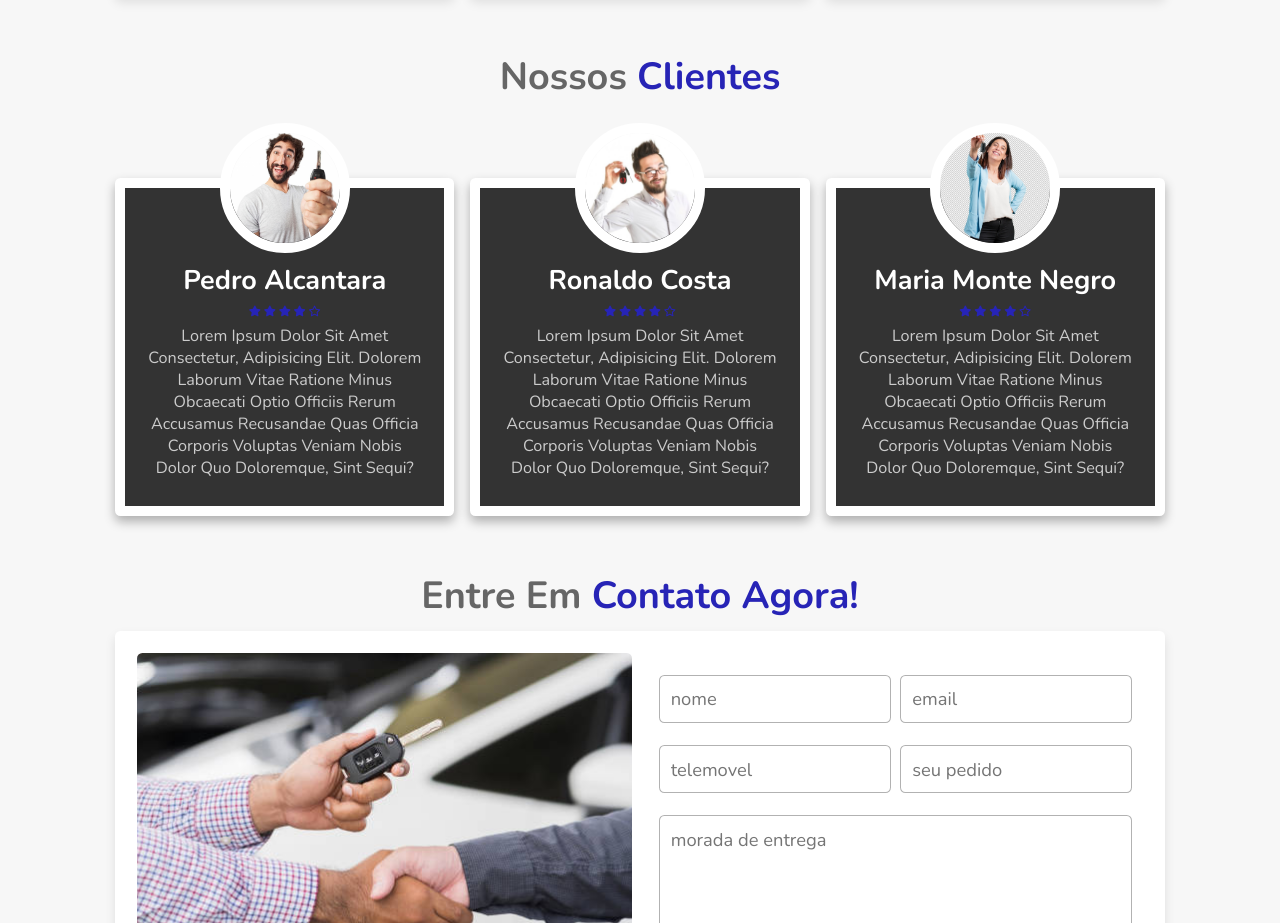
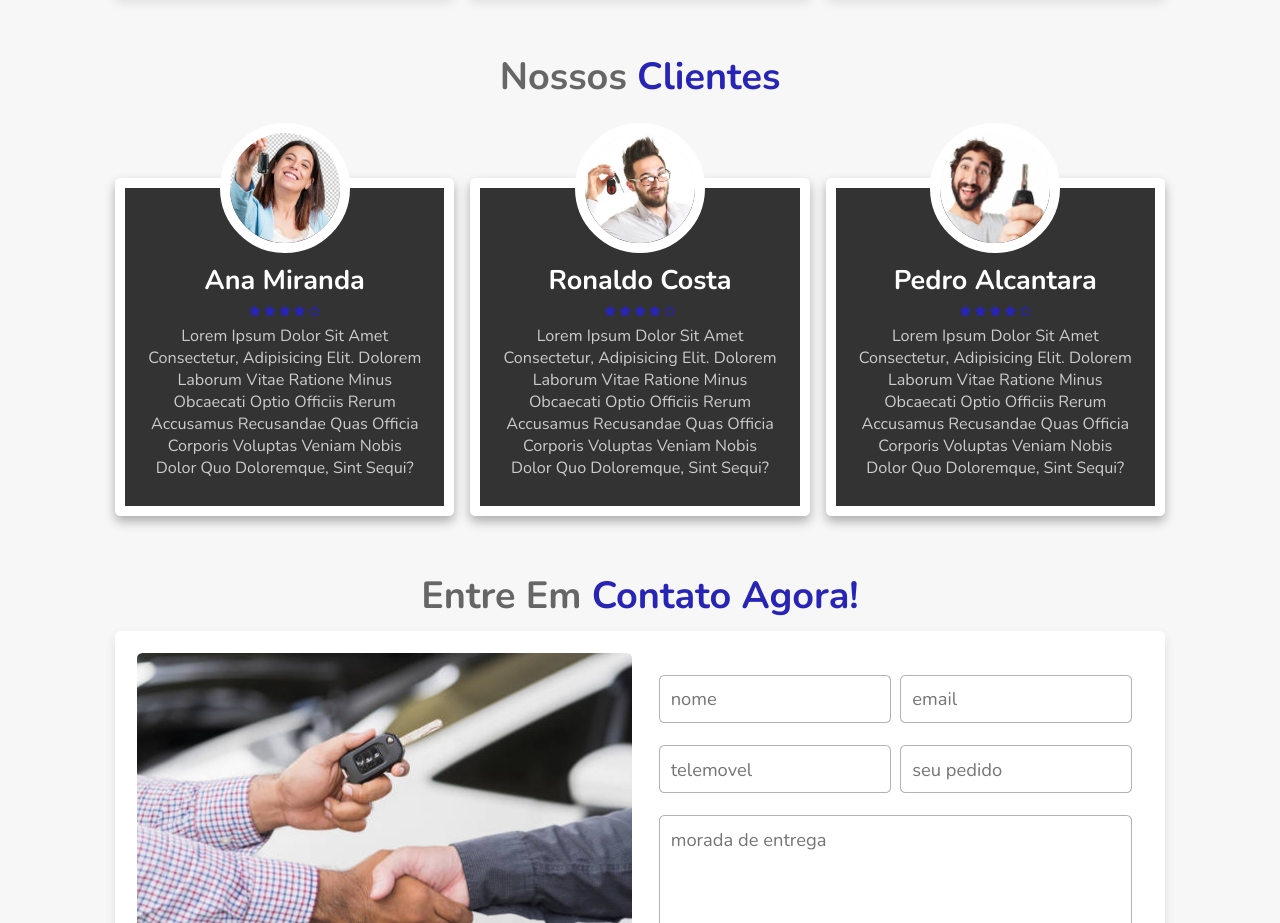
Before and after one commit to ElizaDK/website_02p---4Burn-r, a plain HTML site: page index.html in a window 1280 px wide. Shown: the part 5192-6115 px from the top of the page. Drawn offline with nearby package versions, Linux system fonts and the light colour scheme.

Commit message:
package: atualizacao

```diff
--- a/index.html
+++ b/index.html
@@ -5,7 +5,7 @@
     <meta http-equiv="X-UA-Compatible" content="IE=edge">
     <meta name="viewport" content="width=device-width, initial-scale=1.0">
     <!--favicon-->
-    <link rel="shortcut icon" href="favicon.ico" type="image/x-icon">
+    <link rel="shortcut icon" href="car.ico" type="image/x-icon">
     <!--cdn font icon-->
     <link rel="stylesheet" href="https://cdnjs.cloudflare.com/ajax/libs/font-awesome/6.0.0-beta2/css/all.min.css" integrity="sha512-YWzhKL2whUzgiheMoBFwW8CKV4qpHQAEuvilg9FAn5VJUDwKZZxkJNuGM4XkWuk94WCrrwslk8yWNGmY1EduTA==" crossorigin="anonymous" referrerpolicy="no-referrer" />
     <!--font -->
@@ -419,8 +419,8 @@
         <h1 class="heading">Nossos<span> clientes</span></h1>
         <div class="box-container">
             <div class="box">
-                <img src="assets/img/c1.JPG" alt="maria jose">
-                <h3>Pedro alcantara</h3>
+                <img src="assets/img/cliente1.png" alt="Ana MirandaP">
+                <h3>Ana Miranda</h3>
                 <div class="stars">
                     <i class="fas fa-star"></i>
                     <i class="fas fa-star"></i>
@@ -434,7 +434,7 @@
             </div>
 
             <div class="box">
-                <img src="assets/img/c2.JPG" alt="maria jose">
+                <img src="assets/img/cliente2.png" alt="Ronaldo costa">
                 <h3>Ronaldo costa</h3>
                 <div class="stars">
                     <i class="fas fa-star"></i>
@@ -449,8 +449,8 @@
             </div>
 
             <div class="box">
-                <img src="assets/img/c3.JPG" alt="maria jose">
-                <h3>Maria Monte Negro</h3>
+                <img src="assets/img/cliente3.png" alt="Pedro alcantara">
+                <h3>Pedro alcantara</h3>
                 <div class="stars">
                     <i class="fas fa-star"></i>
                     <i class="fas fa-star"></i>
```
Also changed, not shown: assets/favicon-16x16.png (deleted), assets/favicon-32x32.png (deleted), assets/img/c1.jpg (deleted), assets/img/c2.jpg (deleted), assets/img/c3.jpg (deleted), assets/img/cliente1.png (added), assets/img/cliente2.png (added), assets/img/cliente3.png (added), assets/img/logo.JPG (deleted), assets/site.webmanifest (deleted), car.ico (renamed from favicon.ico).
